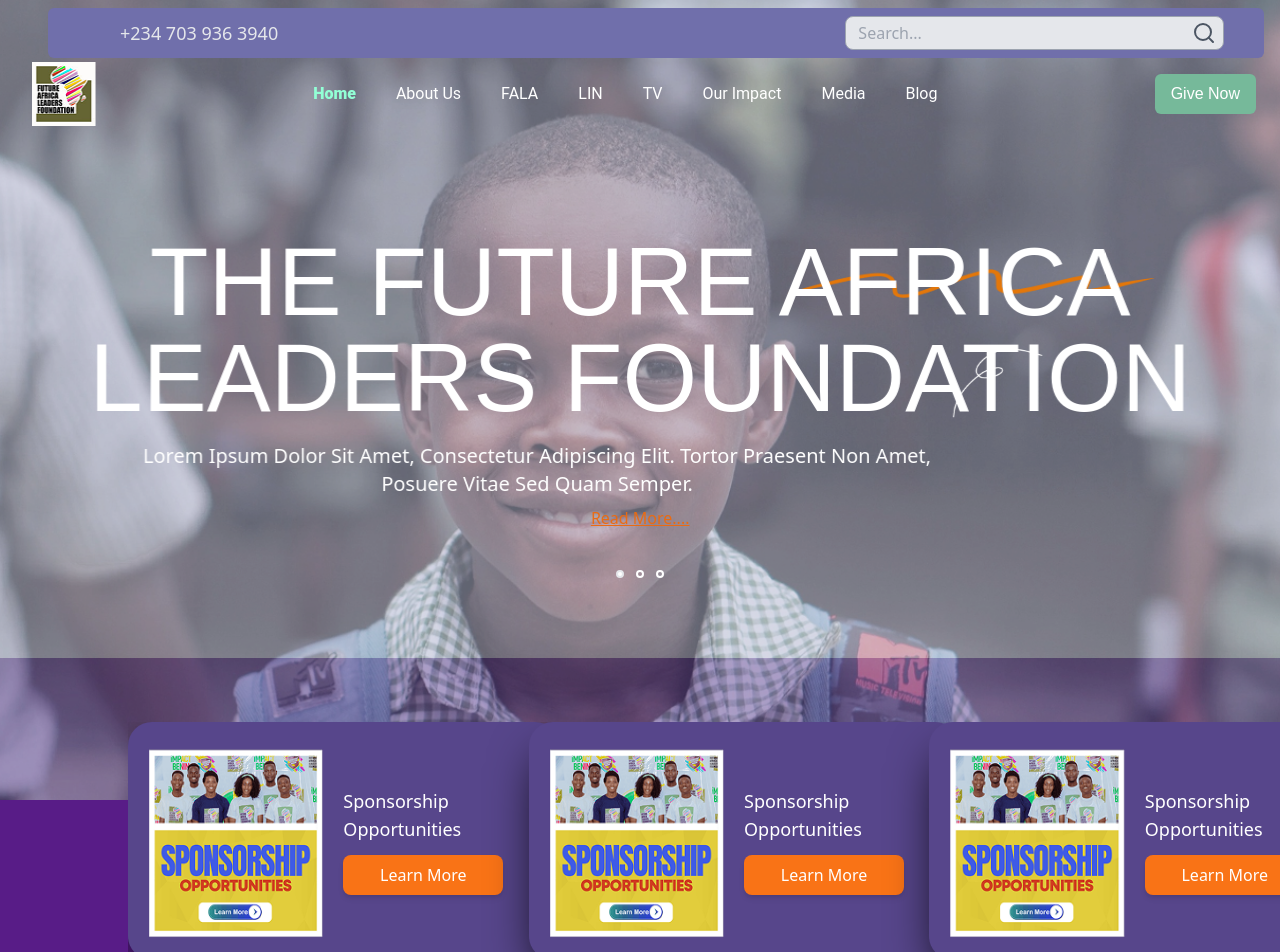
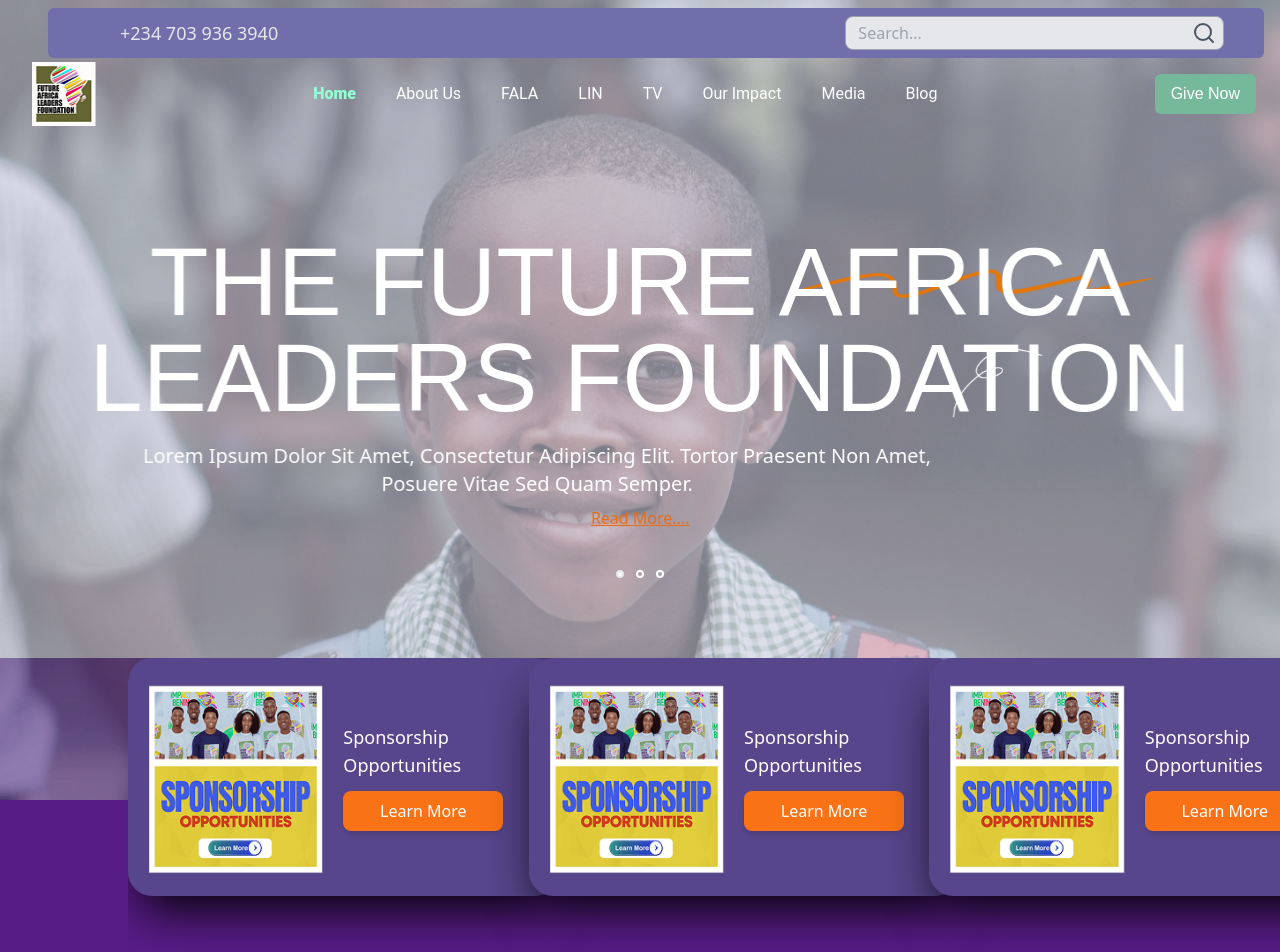
Before and after one commit to zanib-sheikh/zeelda, a React (Create React App) app: page / in a window 1280 px wide. Shown: the top 952 px of the page. Built offline with nearby package versions, Linux system fonts and the light colour scheme.

Commit message:
Update Home.jsx 175 mt-16

```diff
--- a/src/components/Home.jsx
+++ b/src/components/Home.jsx
@@ -172,7 +172,7 @@
     grabCursor={true} // 🔹 Enables drag/swipe on desktop
     mousewheel={{ forceToAxis: true }} // 🔹 Enables scrolling with mouse wheel
     navigation={true} // 🔹 Adds left/right arrows (optional)
-    className="w-[85%] md:w-[100%] mt-16"
+    className="w-[85%] md:w-[100%]"
   >
 
 
```
